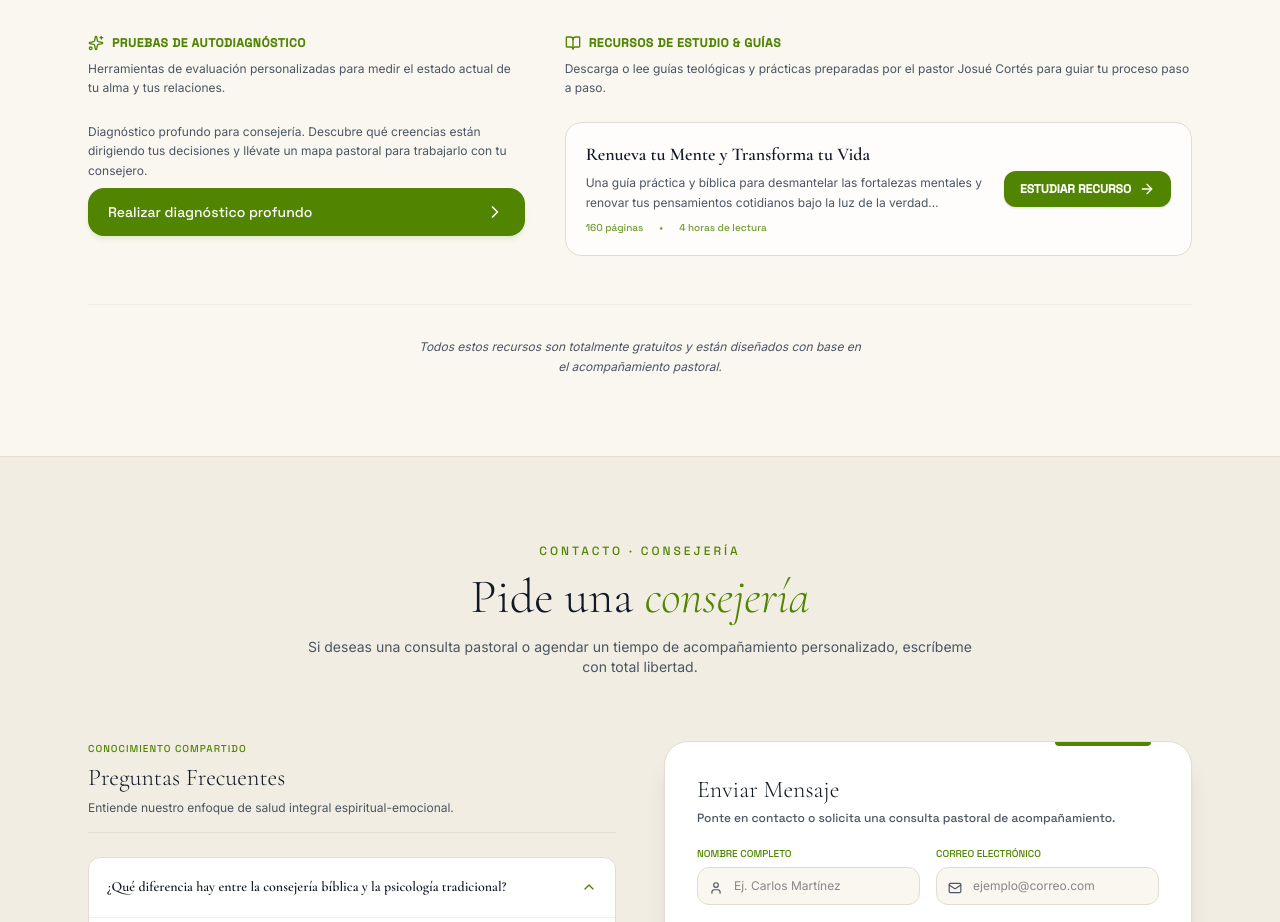
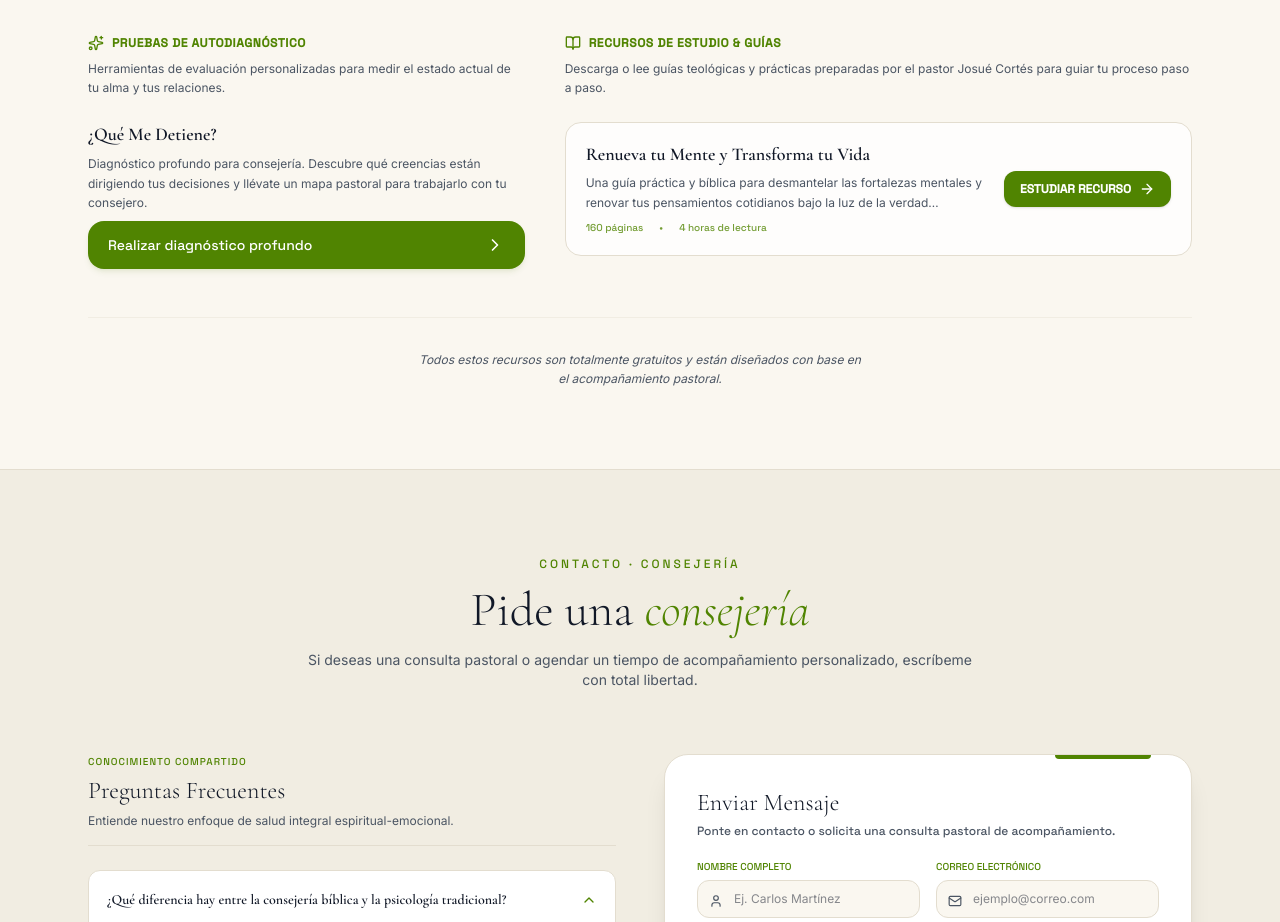
Before and after one commit to levantateresplandece1136-ops/Pagina-Levantate-Resplandece, a React (Vite) app: page / in a window 1280 px wide. Shown: the part 3440-4362 px from the top of the page. Built offline with nearby package versions, Linux system fonts and the light colour scheme.

Commit message:
Títulos visibles con el nombre en cada tarjeta de diagnóstico

```diff
--- a/src/components/ResourceLibrary.tsx
+++ b/src/components/ResourceLibrary.tsx
@@ -23,6 +23,7 @@ interface ResourceLibraryProps {
 
 interface DiagnosticLink {
   title: string;
+  name: string;
   url: string;
   description?: string;
   buttonLabel?: string;
@@ -65,6 +66,7 @@ export default function ResourceLibrary({ selectedBookId, onClearSelectedBook }:
       diagnostics: [
         {
           title: 'Test "¿Qué Me Detiene?"',
+          name: '¿Qué Me Detiene?',
           url: 'https://qu-me-detiene.vercel.app/',
           description: 'Diagnóstico profundo para consejería. Descubre qué creencias están dirigiendo tus decisiones y llévate un mapa pastoral para trabajarlo con tu consejero.',
           buttonLabel: 'Realizar diagnóstico profundo'
@@ -84,10 +86,12 @@ export default function ResourceLibrary({ selectedBookId, onClearSelectedBook }:
       diagnostics: [
         {
           title: 'Realizar Diagnóstico Matrimonial',
+          name: 'Diagnóstico Matrimonial',
           url: 'https://test-matrimonios.vercel.app/'
         },
         {
           title: 'Experiencia "El Pacificador"',
+          name: 'El Pacificador',
           url: 'https://pacificador.vercel.app/'
         }
       ]
@@ -105,12 +109,14 @@ export default function ResourceLibrary({ selectedBookId, onClearSelectedBook }:
       diagnostics: [
         {
           title: 'Test "Rompiendo Creencias"',
+          name: 'Rompiendo Creencias',
           url: 'https://renovados-rompiendo-las-creencias-l.vercel.app/',
           description: 'Programa personal de 4 semanas. Descubre tu creencia dominante y renuévala día a día con misiones, versículos y un plan personal.',
           buttonLabel: 'Empezar mi renovación'
         },
         {
           title: 'Test "Redimidos"',
+          name: 'Redimidos',
           url: 'https://redimidos-tau.vercel.app/'
         }
       ]
@@ -128,10 +134,12 @@ export default function ResourceLibrary({ selectedBookId, onClearSelectedBook }:
       diagnostics: [
         {
           title: 'Realizar Test "Vence la Ansiedad"',
+          name: 'Vence la Ansiedad',
           url: 'https://vence-la-ansiedad.vercel.app/'
         },
         {
           title: 'Experiencia "Cuando Todo se Derrumba"',
+          name: 'Cuando Todo se Derrumba',
           url: 'https://cuando-todo-se-derrumba.vercel.app/'
         }
       ]
@@ -347,6 +355,9 @@ export default function ResourceLibrary({ selectedBookId, onClearSelectedBook }:
                 <div className="flex flex-col gap-4">
                   {activeSection.diagnostics.map((diag, index) => (
                     <div key={index} className="space-y-2">
+                      <h5 className="text-lg font-serif font-semibold text-brand-text leading-snug">
+                        {diag.name}
+                      </h5>
                       {diag.description && (
                         <p className="text-xs text-brand-muted leading-relaxed">
                           {diag.description}
```
